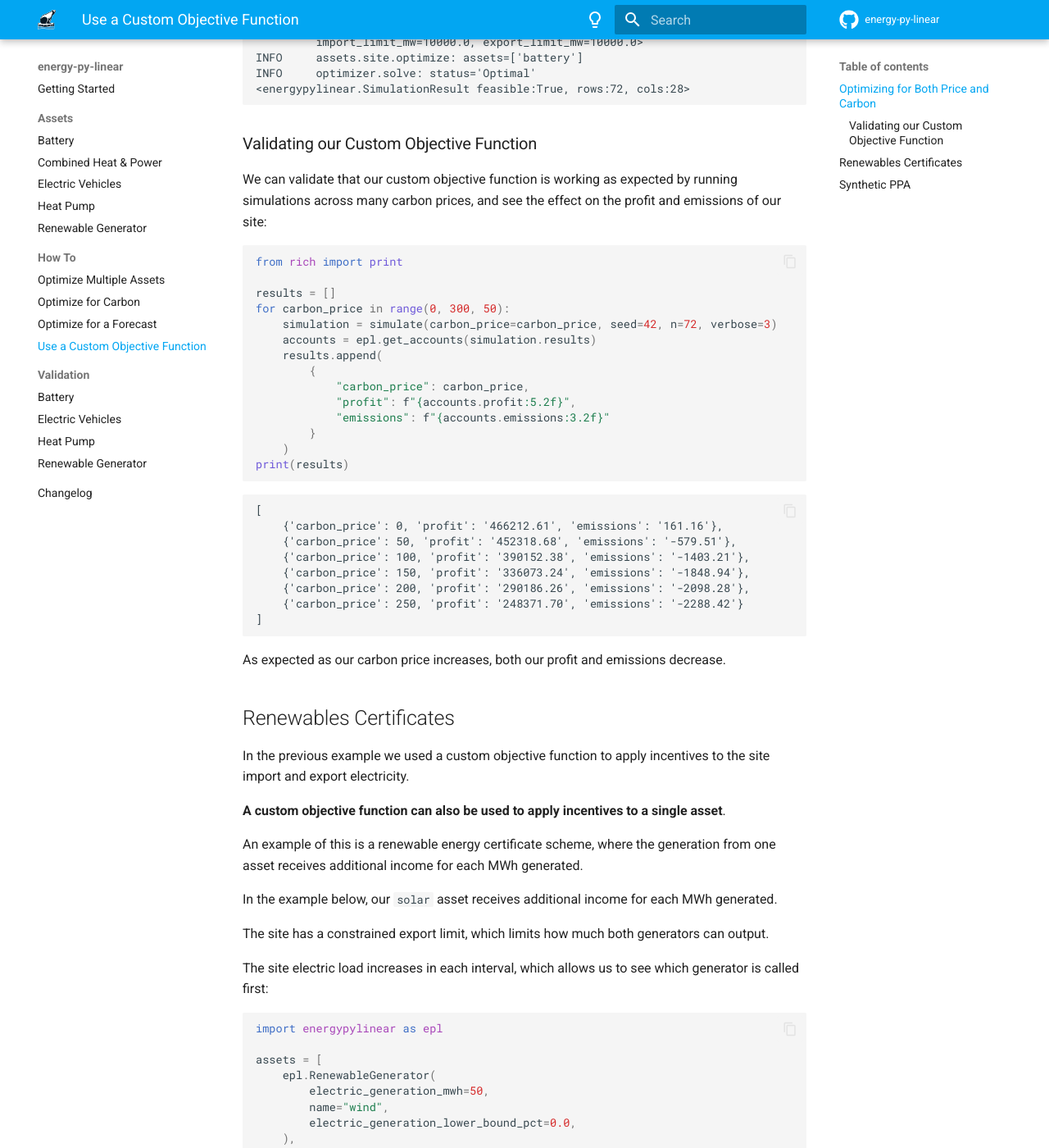
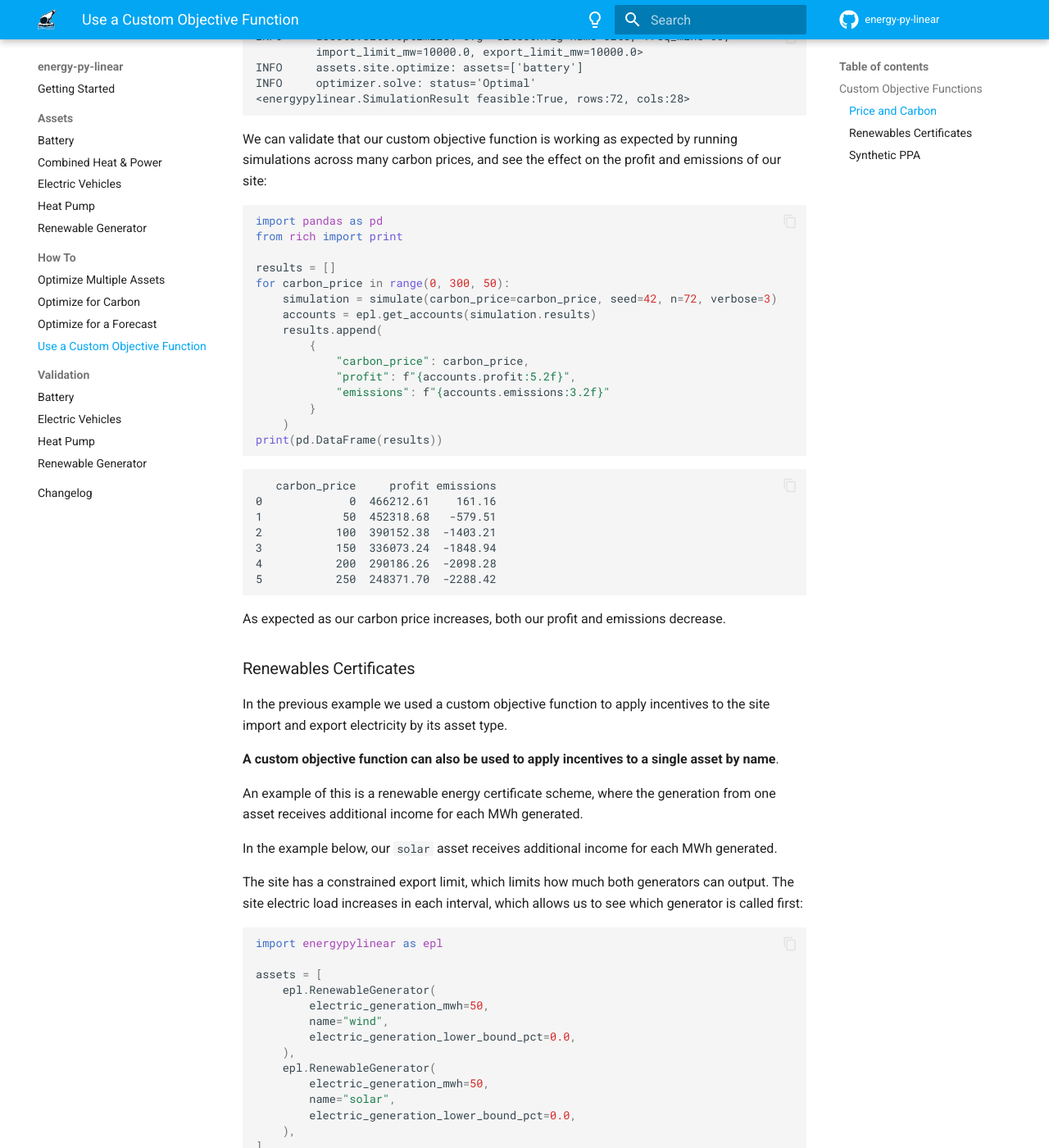
Before and after one commit to ADGEfficiency/energy-py-linear, an MkDocs documentation site: the page built from docs/docs/how-to/custom-objective.md, in a window 1280 px wide and 1400 px high, scrolled down 2240 px. Shown: the whole window at 82% size. Built offline with MkDocs 1.6.1 and Material for MkDocs 9.7.7, drawn with Linux system fonts in a browser that asks for light colours; comment, search, counter and statistics services are not loaded; the version menu is left out; some of the changed text lies outside the part shown.

Commit message:
docs: custom objective

````diff
--- a/docs/docs/how-to/custom-objective.md
+++ b/docs/docs/how-to/custom-objective.md
@@ -19,22 +21,22 @@ class Term:
     coefficient: float = 1.0
 ```
 
-Each term can target either many assets by type or one asset by name. It can also include a multiplication by interval data or by a coefficient.
+Each term can target either many assets by type or one asset by name. It can also include multiplication by interval data or by a coefficient.
 
-A custom objective function is a list of terms - the sum of these terms becomes the objective function.
+A custom objective function is a list of `epl.Term` - the sum of these terms becomes the objective function.
 
 <!--phmdoctest-share-names-->
 ```python
 @dataclasses.dataclass
 class CustomObjectiveFunction:
-    terms: list[Term] = dataclasses.field(default_factory=list)
+    terms: list[Term]
 ```
 
-## Optimizing for Both Price and Carbon
+### Price and Carbon
 
-In this example we will show how to optimize a battery for an objective that includes both profit maximization and carbon emissions reduction.
+In this example we will show how to optimize a battery for an objective optimizes for both profit and carbon at the same time.
 
-The example below creates an objective function where we incentive the site to:
+The example below creates an objective function where we incentive a site to:
 
 - reduce import when the electricity price or carbon intensity is high,
 - increase export when the electricity price or carbon intensity is low.
@@ -105,12 +107,11 @@ INFO     optimizer.solve: status='Optimal'
 <energypylinear.SimulationResult feasible:True, rows:72, cols:28>
 ```
 
-### Validating our Custom Objective Function
-
 We can validate that our custom objective function is working as expected by running simulations across many carbon prices, and see the effect on the profit and emissions of our site:
 
 <!--phmdoctest-share-names-->
 ```python
+import pandas as pd
 from rich import print
 
 results = []
@@ -124,35 +125,32 @@ for carbon_price in range(0, 300, 50):
             "emissions": f"{accounts.emissions:3.2f}"
         }
     )
-print(results)
+print(pd.DataFrame(results))
 ```
 
 ```
-[
-    {'carbon_price': 0, 'profit': '466212.61', 'emissions': '161.16'},
-    {'carbon_price': 50, 'profit': '452318.68', 'emissions': '-579.51'},
-    {'carbon_price': 100, 'profit': '390152.38', 'emissions': '-1403.21'},
-    {'carbon_price': 150, 'profit': '336073.24', 'emissions': '-1848.94'},
-    {'carbon_price': 200, 'profit': '290186.26', 'emissions': '-2098.28'},
-    {'carbon_price': 250, 'profit': '248371.70', 'emissions': '-2288.42'}
-]
+   carbon_price     profit emissions
+0             0  466212.61    161.16
+1            50  452318.68   -579.51
+2           100  390152.38  -1403.21
+3           150  336073.24  -1848.94
+4           200  290186.26  -2098.28
+5           250  248371.70  -2288.42
 ```
 
 As expected as our carbon price increases, both our profit and emissions decrease.
 
-## Renewables Certificates
+### Renewables Certificates
 
-In the previous example we used a custom objective function to apply incentives to the site import and export electricity.
+In the previous example we used a custom objective function to apply incentives to the site import and export electricity by its asset type.
 
-**A custom objective function can also be used to apply incentives to a single asset**.
+**A custom objective function can also be used to apply incentives to a single asset by name**.
 
 An example of this is a renewable energy certificate scheme, where the generation from one asset receives additional income for each MWh generated.
 
 In the example below, our `solar` asset receives additional income for each MWh generated.
 
-The site has a constrained export limit, which limits how much both generators can output.
-
-The site electric load increases in each interval, which allows us to see which generator is called first:
+The site has a constrained export limit, which limits how much both generators can output. The site electric load increases in each interval, which allows us to see which generator is called first:
 
 ```python
 import energypylinear as epl
@@ -244,7 +242,6 @@ assets: list[epl.Asset] = [
     ),
     epl.Battery(power_mw=20, capacity_mwh=20),
 ]
-
 site = epl.Site(
     assets=assets,
     electricity_prices=electricity_prices
````
Also changed, not shown: other parts of docs/docs/how-to/custom-objective.md (+9 -7 lines), 1 other file.
